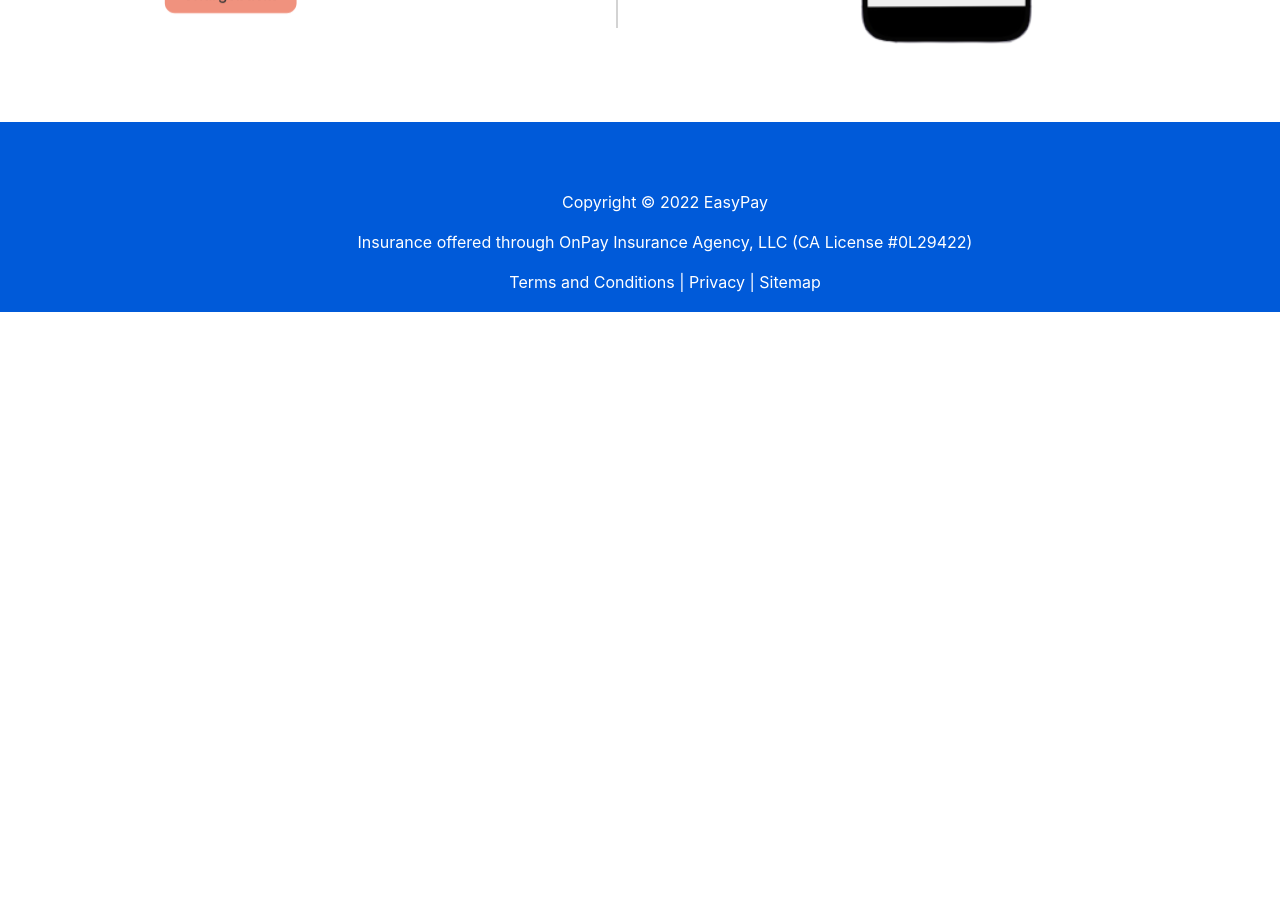
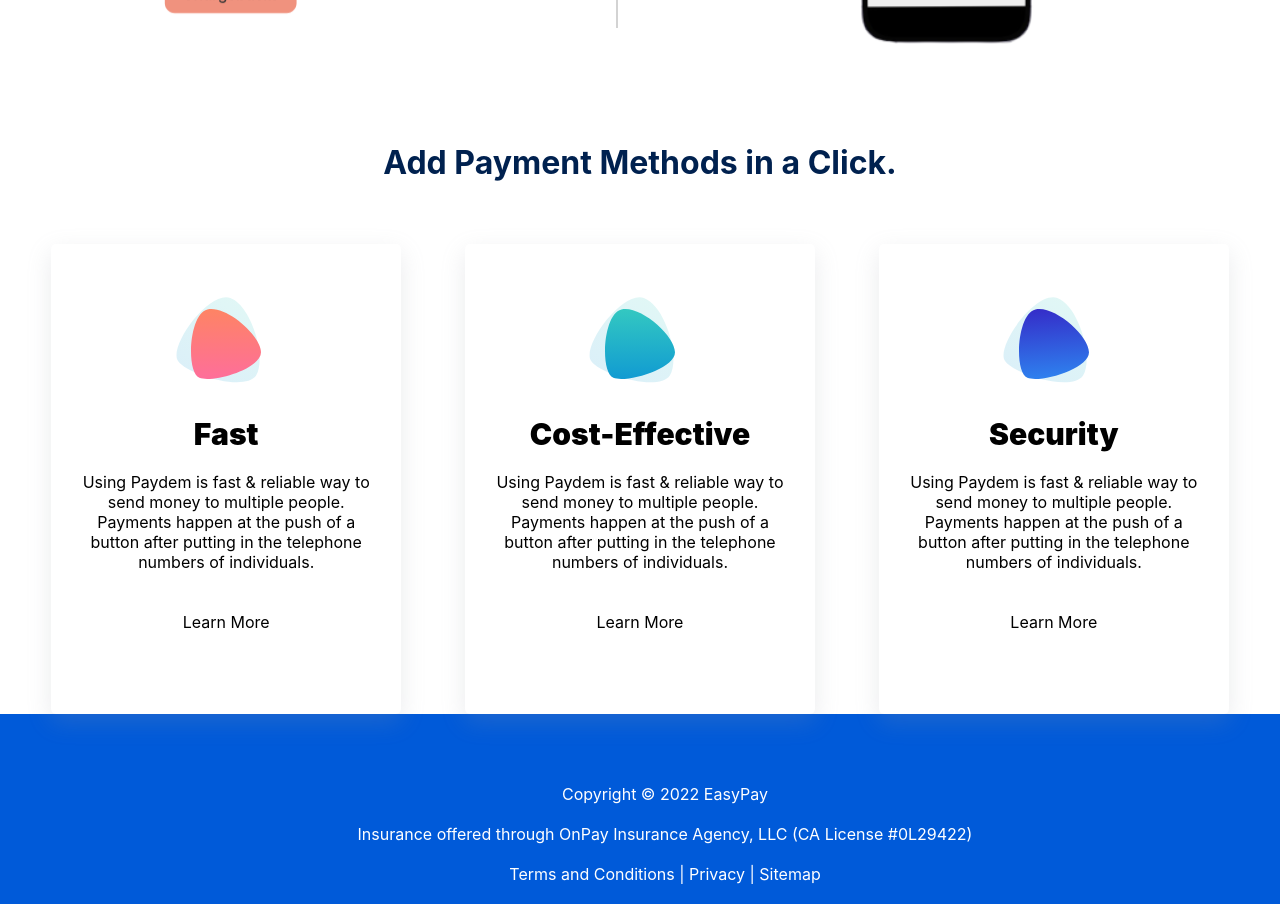
Before and after one commit to OgbuEsther/Easy_HR_FE, a React (Create React App) app: page / in a window 1280 px wide. Shown: the part 2100-3004 px from the top of the page. Before the commit the page ends 2412 px from the top, so only its background shows below. Built offline with nearby package versions, Linux system fonts and the light colour scheme.

Commit message:
added new file

```diff
--- a/src/pages/landingpage/HomeScreen.tsx
+++ b/src/pages/landingpage/HomeScreen.tsx
@@ -1,14 +1,16 @@
 import React from 'react'
-
 import Home from "./Home"
 import Connect from "./Connect"
 import Plan from './Plan'
+import Payment from "./Payment"
+
 const HomeScreen = () => {
   return (
     <div>
         <Home/>
         <Connect/>
         <Plan/>
+        <Payment/>
     </div>
   )
 }
--- /dev/null
+++ b/src/pages/landingpage/MethodsCard.tsx
@@ -0,0 +1,128 @@
+import React from 'react'
+import styled from 'styled-components'
+import {GiEagleEmblem} from "react-icons/gi"
+
+
+interface IProps {
+  text:string;
+  word:string;
+  button:string;
+  img:string;
+  climg:string;
+}
+
+const MethodsCard:React.FC<IProps> = ({text,word,button,img,climg}) => {
+  return (
+    <div>
+      <Container>
+        <Wrapper>
+        <Icons>
+        <One src={img}/>
+        <Two src={climg}/>
+        {/* <Three>
+          <GiEagleEmblem/>
+        </Three> */}
+        </Icons>
+          <Text>
+            {text}
+          </Text>
+          <Word>
+            {word}
+          </Word>
+          <Button>
+           {button}
+          </Button>
+        </Wrapper>
+      </Container>
+    </div>
+  )
+}
+
+export default MethodsCard
+
+const Button = styled.div`
+margin-top:40px;
+`
+
+const Word = styled.div`
+text-align:center;
+width:90%;
+margin-top:20px;
+`
+
+const Text = styled.div`
+font-weight:900;
+font-size:30px;
+margin-top:40px;
+`
+
+// const Three = styled.div`
+// height:80px;
+// background-color:red;
+
+// `
+
+const Two = styled.img`
+position:relative;
+top:6%;
+height:70px;
+/* margin-left:1px; */
+margin-top:-8px;
+`
+
+const One = styled.img`
+position:absolute;
+height:115px;
+`
+
+const Icons = styled.div`
+display:flex;
+justify-content:center;
+align-items:center;
+margin-top:80px;
+
+`
+
+
+const Wrapper = styled.div`
+/* background-color:white; */
+color:black;
+height:490px;
+width:340px;
+display:flex;
+flex-direction:column;
+/* justify-content:center; */
+align-items:center;
+`
+
+const Container = styled.div`
+/* background-color:red; */
+height:470px;
+width:350px;
+display:flex;
+justify-content:center;
+align-items:center;
+box-shadow: rgba(149, 157, 165, 0.2) 0px 8px 24px;
+cursor:pointer;
+border-radius:5px;
+transition:all 350ms smooth;
+
+:hover{
+  border:2px solid blue;
+  transform: scale(0.98);
+}
+
+@media screen and (max-width:500px) {
+  width: 300px;
+  margin: 10px  ;
+}
+@media screen and (max-width:768px) {
+  /* width: 400px;
+  margin: 10px;
+  display: flex;
+  align-items: center;
+  justify-content: center; */
+
+  grid-template-columns: repeat(3fr ,3);
+}
+`
--- /dev/null
+++ b/src/pages/landingpage/Payment.tsx
@@ -0,0 +1,107 @@
+import React from 'react'
+import styled from 'styled-components'
+import img from "../../Assets/shape2.svg"
+import img2 from "../../Assets/shape3.svg"
+import img3 from "../../Assets/shape1.svg"
+import img4 from "../../Assets/trans.svg"
+import MethodsCard from './MethodsCard'
+
+
+const Methods = () => {
+  return (
+      <Container id='source'>
+          <Wrapper>
+              <Top><h1>Add Payment Methods in a Click.</h1></Top>
+              <Boxhold>
+                  <MethodsCard text='Fast' word='Using Paydem is fast & reliable way to send money to multiple people. Payments happen at the push of a button after putting in the telephone numbers of individuals.' button='Learn More' img={img4} climg={img2}/>
+                  <MethodsCard text='Cost-Effective' word='Using Paydem is fast & reliable way to send money to multiple people. Payments happen at the push of a button after putting in the telephone numbers of individuals.' button='Learn More' img={img4} climg={img}/>
+                  <MethodsCard text='Security' word='Using Paydem is fast & reliable way to send money to multiple people. Payments happen at the push of a button after putting in the telephone numbers of individuals.' button='Learn More' img={img4} climg={img3}/>
+              </Boxhold>
+          </Wrapper>
+    </Container>
+  )
+}
+
+export default Methods
+const Started = styled.div`
+    width: 85%;
+    display: flex;
+    justify-content: flex-end;
+    cursor: pointer;
+    margin-top: 50px;
+
+
+`
+const Down = styled.div`
+    width: 100%;
+    padding: 20px;
+    flex-direction: column;
+    h3{
+        font-size: 20px;
+        line-height: 1.4;
+        width: 220px;
+    }
+`
+const Img = styled.img`
+    width: 100%;
+    height: 250px;
+    object-fit: cover;
+`
+
+const Card = styled.div`
+    width: 370px;
+    display: flex;
+    flex-direction: column;
+    box-shadow: rgba(99, 99, 99, 0.2) 0px 2px 8px 0px;
+    overflow: hidden;
+    border-radius: 10px;
+    margin-top: 20px;
+    @media screen and (max-width: 768px){
+        width: 340px;
+    }
+`
+const Boxhold = styled.div`
+    width: 100%;
+    display: flex;
+    align-items: center;
+    margin-top: 40px;
+    justify-content: space-between;
+    flex-wrap: wrap;
+    @media screen and (max-width: 500px){
+        justify-content: center;
+        display: flex;
+    }
+`
+const Top = styled.div`
+    @media screen and (max-width: 500px){
+        width: 100%;
+        display: flex;
+        justify-content: center;
+    }
+    h1{
+        color: #00214F;
+        @media screen and (max-width: 500px) {
+            font-size: 26px;
+            text-align: center;
+        }
+         @media screen and (max-width: 375px) {
+            font-size: 22px;
+        }
+    }
+`
+const Wrapper = styled.div`
+  display: flex;
+  width: 92%;
+  flex-direction: column;
+  align-items: center;
+  flex-wrap: wrap;
+  @media screen and (max-width: 500px) {
+    display: flex;
+    justify-content: center;
+  }
+`
+const Container = styled.div`
+    width: 100%;
+    display: flex;
+    justify-content: center;
+`
```
